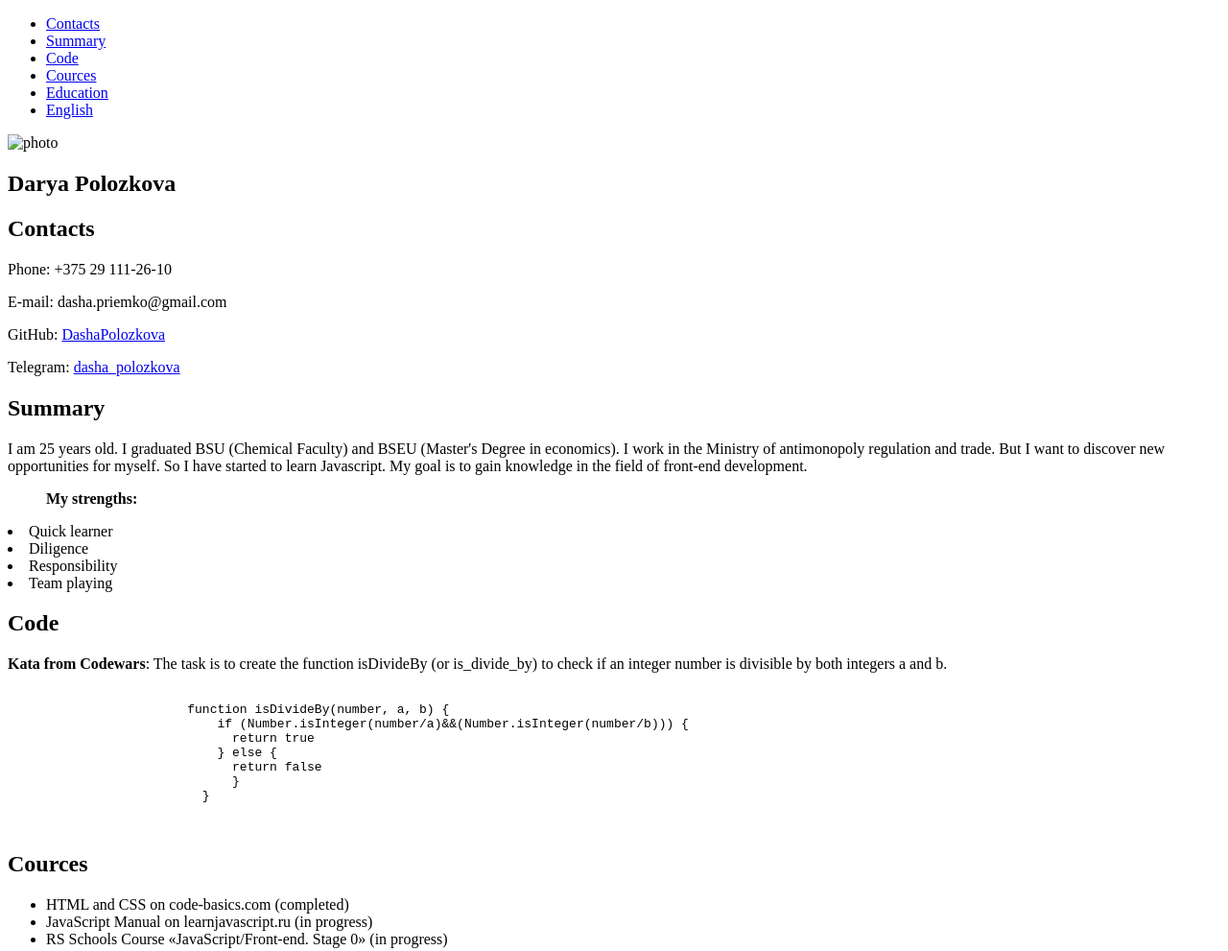
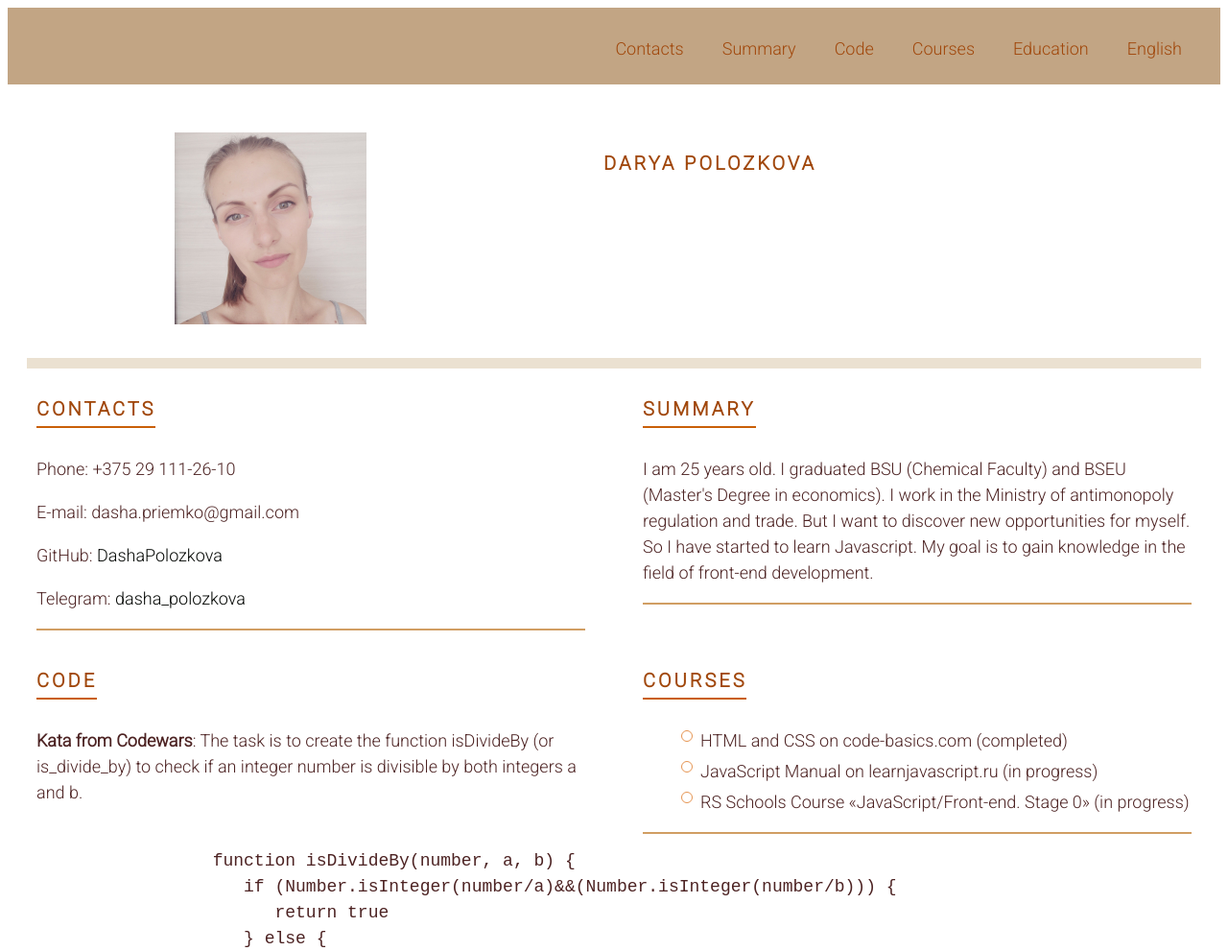
Before and after one commit to DashaPolozkova/rsschool-cv, a plain HTML site: page index.html in a window 1280 px wide. Shown: the top 991 px of the page at 96% size. Drawn offline with Linux system fonts and the light colour scheme.

Commit message:
fix: change css style

```diff
--- a/index.html
+++ b/index.html
@@ -12,29 +12,28 @@
 <link href="https://fonts.googleapis.com/css2?family=Roboto:ital,wght@0,300;1,700&display=swap" rel="stylesheet">
 </head>
 <body>
-    <header class="header"></header>
+    <header class="header">
     <div class="container">
         <nav class="nav">
             <ul class="nav-list">
               <li class="nav-item"><a href="#contacts" class="nav-link">Contacts</a></li>
               <li class="nav-item"><a href="#summary" class="nav-link">Summary</a></li>
               <li class="nav-item"><a href="#code" class="nav-link">Code</a></li>
-              <li class="nav-item"><a href="#cources" class="nav-link">Cources</a></li>
+              <li class="nav-item"><a href="#courses" class="nav-link">Courses</a></li>
               <li class="nav-item"><a href="#education" class="nav-link">Education</a></li>
               <li class="nav-item"><a href="#english" class="nav-link">English</a></li>
             </ul>
           </nav>
     </div>
+    </header>
     <main class="main">
-        <div class="container">
-        <div class="main-container">
-        <section class="section" id="photo">
-              <img src=".\assets\img\image.jpg" alt="photo" width=400 height=400>
+        <div class="container main-container">
+        <section class="section section-profile" id="profile">
+              <img src=".\assets\img\image.jpg" alt="photo" width=200 height=200>
+              <div class="section-profile-title">
+                 <h1 class="section-title">Darya Polozkova</h1>
+               </div>
         </section>
-        <section class="section" id="profile">
-            <h1 class="section-title">Darya Polozkova</h1>
-        </section>
-
         <section class="section" id="contacts">
             <h2 class="section-title">Contacts</h2>
             <p>Phone: +375 29 111-26-10</p>
@@ -45,16 +44,10 @@
         <section class="section" id="summary">
             <h2 class="section-title">Summary</h2>
             <p>I am 25 years old. I graduated BSU (Chemiсal Faculty) and BSEU (Master's Degree in economics). I work in the Ministry of antimonopoly regulation and trade. But I want to discover new opportunities for myself. So I have started to learn Javascript. My goal is to gain knowledge in the field of front-end development.</p>
-            <ul><b>My strengths:</b></ul>
-              <li class="item">Quick learner</li>
-              <li class="item">Diligence</li>
-              <li class="item">Responsibility</li>
-              <li class="item">Team playing</li>
         </section>
         <section class="section" id="code">
             <h2 class="section-title">Code</h2>
             <p><b>Kata from Codewars</b>: The task is to create the function isDivideBy (or is_divide_by) to check if an integer number is divisible by both integers a and b.</p>
-            <p>
             <pre>
                 <code>
                  function isDivideBy(number, a, b) {
@@ -68,9 +61,9 @@
                 </pre>
             </p>
         </section>
-        <section class="section" id="cources">
-            <h2 class="section-title">Cources</h2>
-            <ul class="cources">
+        <section class="section" id="courses">
+            <h2 class="section-title">Courses</h2>
+            <ul class="section-list">
                 <li class="item">HTML and CSS on code-basics.com (completed)</li>
                 <li class="item">JavaScript Manual on learnjavascript.ru (in progress)</li>
                 <li class="item">RS Schools Course «JavaScript/Front-end. Stage 0» (in progress)</li>
@@ -85,7 +78,6 @@
             <p>English (A2/B1 level)</p>
         </section>
         </div>
-        </div>
     </main>
 
     <footer class="footer">
@@ -97,7 +89,7 @@
             <p><a href="https://rs.school/js/"><img src=".\assets\svg\rs_school_js.svg" alt="rs-logo" width=50 height=50></a></p>
         </section>
         <section class="year">
-            <p>2021</p>
+            <p>	&#169 2021</p>
         </section>
         </div>
     </footer>
--- a/style.css
+++ b/style.css
@@ -1,3 +1,136 @@
-html{
+html {
+    scroll-behavior: smooth;
+  }
+body {
+    display: flex;
+    flex-direction: column;
+    justify-content: space-between;
+    font-family: 'Roboto', sans-serif;
+    font-size: 18px;
+    font-weight: 400;
+    line-height: 1.5;
+    color: #4d2323;
+}
+header, footer {
+  background: rgb(194, 165, 132);
+  height: 10vh;
+}
 
+* {
+  box-sizing: border-box;
 }
+.container {
+    max-width: 1440px;
+    margin: 0 auto;
+    padding: 0 20px;
+ }
+ .main-container {
+  display: flex;
+  flex-wrap: wrap;
+  justify-content: space-between;
+}
+.nav-list {
+    display: flex;
+    justify-content: flex-end;
+    align-items: center;
+    list-style: none;
+  }
+  .nav-link {
+    padding: 0 20px;
+    line-height: 50px;
+    text-decoration: none;
+    font-size: 18px;
+    color:#a1480c;;
+    transition: .3s;
+  }
+  .section {
+  width: calc(50% - 20px);
+  position: relative;
+  padding: 10px;
+}
+.section::after{
+  content: "";
+  margin-top: 15px;
+  display: block;
+      border-bottom: 2px solid rgb(209, 158, 99);
+}
+
+.section-profile {
+  display: flex;
+  justify-content: space-around;
+  width: 100%;
+  padding: 50px 30px 35px;
+  border-bottom: 11px solid #ebe1d1;
+}
+.section-title {
+  font-size: 20px;
+  font-weight: bold;
+  text-transform: uppercase;
+  letter-spacing: 3px;
+  color: #a1480c;
+}
+ @media (max-width: 768px) {
+    .section {
+      width: 100%;
+    }
+  }
+
+  .link {
+    text-decoration: none;
+    color: #e79f03;
+    transition: color 0.5s;
+  }
+  .link:hover {
+    color: #5d7260;
+  }
+  .item {
+    position: relative;
+    margin: 0;
+    margin-bottom: 5px;
+    padding-left: 20px;
+    list-style: none;
+  }
+    .item::before {
+    content: "";
+    position: absolute;
+    top: 3px;
+    left: 0px;
+    width: 10px;
+    height: 10px;
+    border: 1px solid #e69451;
+    border-radius: 50%;
+  }
+
+  h2 {
+    position: relative;
+    display: inline-block;
+   }
+   h2::after {
+    content: "";
+    position: absolute;
+    background: rgb(201, 95, 8);
+    left: 0;
+    bottom: -5px;
+    width: 100%;
+    height: 2px;
+   }
+   .contacts {
+     text-decoration: none;
+     color: #050805;
+     transition: color 0.5s;
+   }
+   .contacts:hover {
+     color: #093d11;
+   }
+  .container-footer {
+  display: flex;
+  flex-direction: row;
+  justify-content: space-around;
+  align-items: center;
+  }
+.year {
+  padding: 20px;
+}
+.section-list {
+list-style: none;
+}
```
Also changed, not shown: assets/img/image.jpg (renamed from img/image.jpg), assets/svg/KEY0.CC-Github-Svg (1).png (added), assets/svg/favicon.ico (added), assets/svg/rs_school_js.svg (added). Lines whose indentation alone changed are shown as unchanged.
